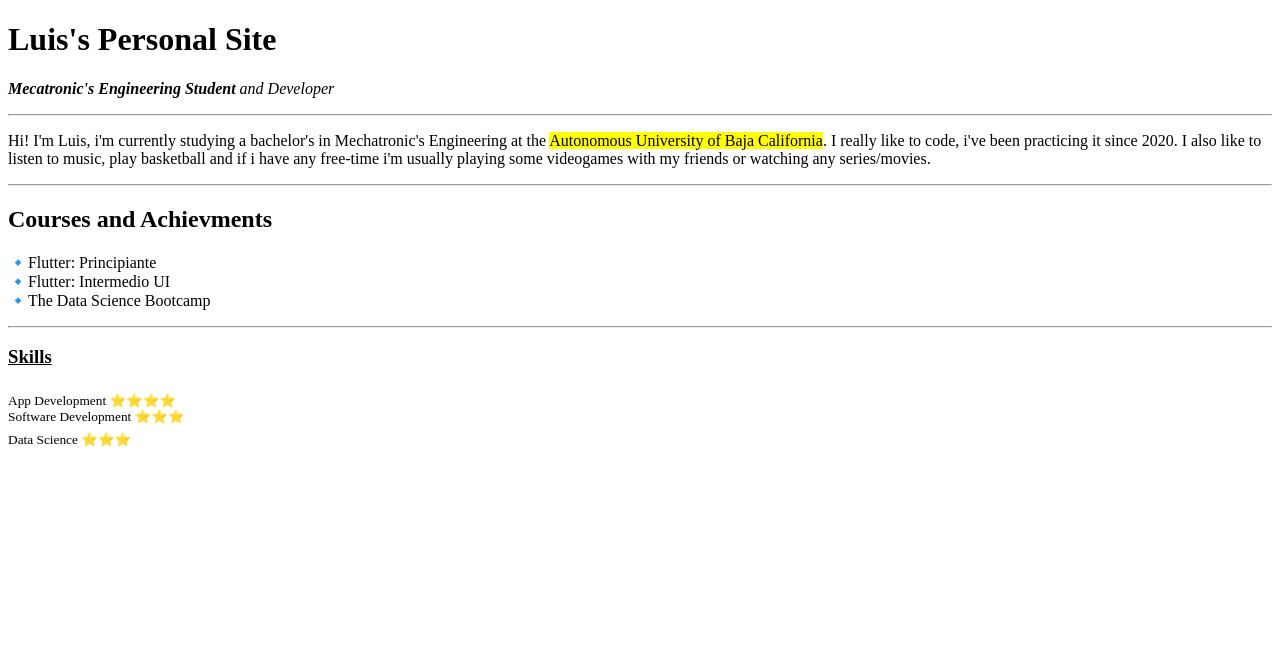
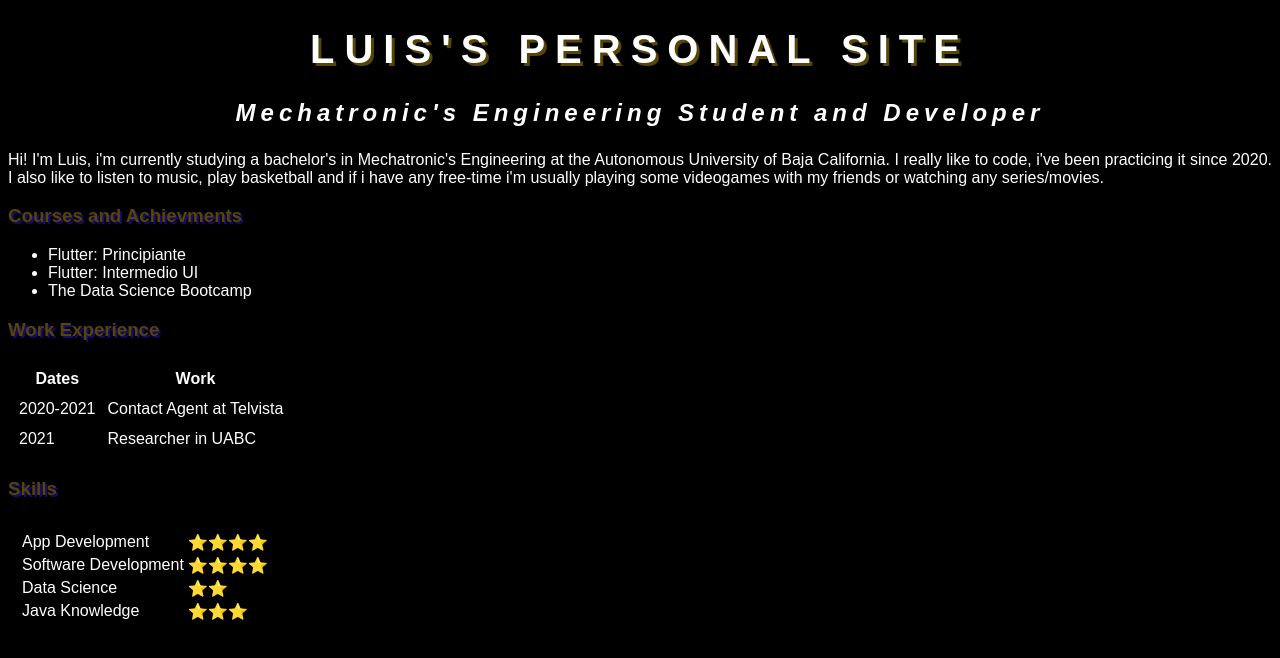
Before and after one commit to LereRentesca/mySite, a plain HTML site: page index.html in a window 1280 px wide. Drawn offline with Linux system fonts and the light colour scheme.

Commit message:
Class 02 - CSS

```diff
--- a/index.html
+++ b/index.html
@@ -4,19 +4,65 @@
     <meta charset="UTF-8">
     <meta http-equiv="X-UA-Compatible" content="IE=edge">
     <meta name="viewport" content="width=device-width, initial-scale=1.0">
+    <link rel="stylesheet" href="style.css">
     <title>My Site</title>
 </head>
 <body>
-    <h1>Luis's Personal Site</h1>
-    <p><em><strong>Mecatronic's Engineering Student</a></strong> and Developer</em></p>
-    <hr>
-    <p>Hi! I'm Luis, i'm currently studying a bachelor's in Mechatronic's Engineering at the <mark>Autonomous University of Baja California</mark>. I really like to code, i've been practicing it since 2020. I also like to listen to music, play basketball and if i have any free-time i'm usually playing some videogames with my friends or watching any series/movies.
-    </p>
-    <hr>
-    <h2>Courses and Achievments</h3>
-    <p>🔹Flutter: Principiante <br> 🔹Flutter: Intermedio UI <br> 🔹The Data Science Bootcamp</p>
-    <hr>
-    <h3><ins>Skills</ins></h3>
-    <p><sub>App Development ⭐⭐⭐⭐</sub> <br> <sup>Software Development ⭐⭐⭐ </sup><br> <sup>Data Science ⭐⭐⭐</sup> </p>
+    <header>
+        <h1 class="title">Luis's Personal Site</h1>
+        <h2>Mechatronic's Engineering Student and Developer</p>
+    </header>
+    <main>
+        <p>Hi! I'm Luis, i'm currently studying a bachelor's in Mechatronic's Engineering at the Autonomous University of Baja California. I really like to code, i've been practicing it since 2020. I also like to listen to music, play basketball and if i have any free-time i'm usually playing some videogames with my friends or watching any series/movies.</p>
+    </table>
+    <h3>Courses and Achievments</h3>
+    <ul>
+        <li>Flutter: Principiante</li>
+        <li>Flutter: Intermedio UI</li>
+        <li>The Data Science Bootcamp</li>
+    </ul>
+    <h3>Work Experience</h3>
+    <table cellspacing="10">
+        <thead>
+            <tr>
+                <th>Dates</th>
+                <th>Work</th>
+            </tr>
+        </thead>
+        <tr>
+            <td>2020-2021</td>
+            <td>Contact Agent at Telvista</td>
+        </tr>
+        <tr>
+            <td>2021</td>
+            <td>Researcher in UABC</td>
+        </tr>
+    </table>
+    <h3>Skills</h3>
+    <table cellspacing="10">
+        <tr>
+            <td>
+                <table>
+                    <tr>
+                        <td>App Development</td>
+                        <td>⭐⭐⭐⭐</td>
+                    </tr>
+                    <tr>
+                        <td>Software Development</td>
+                        <td>⭐⭐⭐⭐</td>
+                    </tr>
+                    <tr>
+                        <td>Data Science</td>
+                        <td>⭐⭐</td>
+                    </tr>
+                    <tr>
+                        <td>Java Knowledge</td>
+                        <td>⭐⭐⭐</td>
+                    </tr>
+                </table>
+            </td>
+        </tr>
+    </table>
+    </main>
 </body>
 </html>
--- /dev/null
+++ b/style.css
@@ -0,0 +1,35 @@
+/* Global  */
+body{
+    font-family: Arial;
+    background-color: black;
+    color: white;
+}
+h1,h2{
+    text-align: center;
+}
+
+h2{
+    font-style: italic;
+    letter-spacing: 5px;
+}
+
+h3{
+    color: #554506;
+    text-shadow: 2px 2px #190974;
+}
+
+p{
+    text-align: justify;
+}
+
+/* Utilities */
+
+/* Header */
+.title{
+    font-size: 40px;
+    text-transform: uppercase;
+    letter-spacing: 10px;
+    text-shadow: 3px 3px #554506;
+}
+
+/* Main */
```
